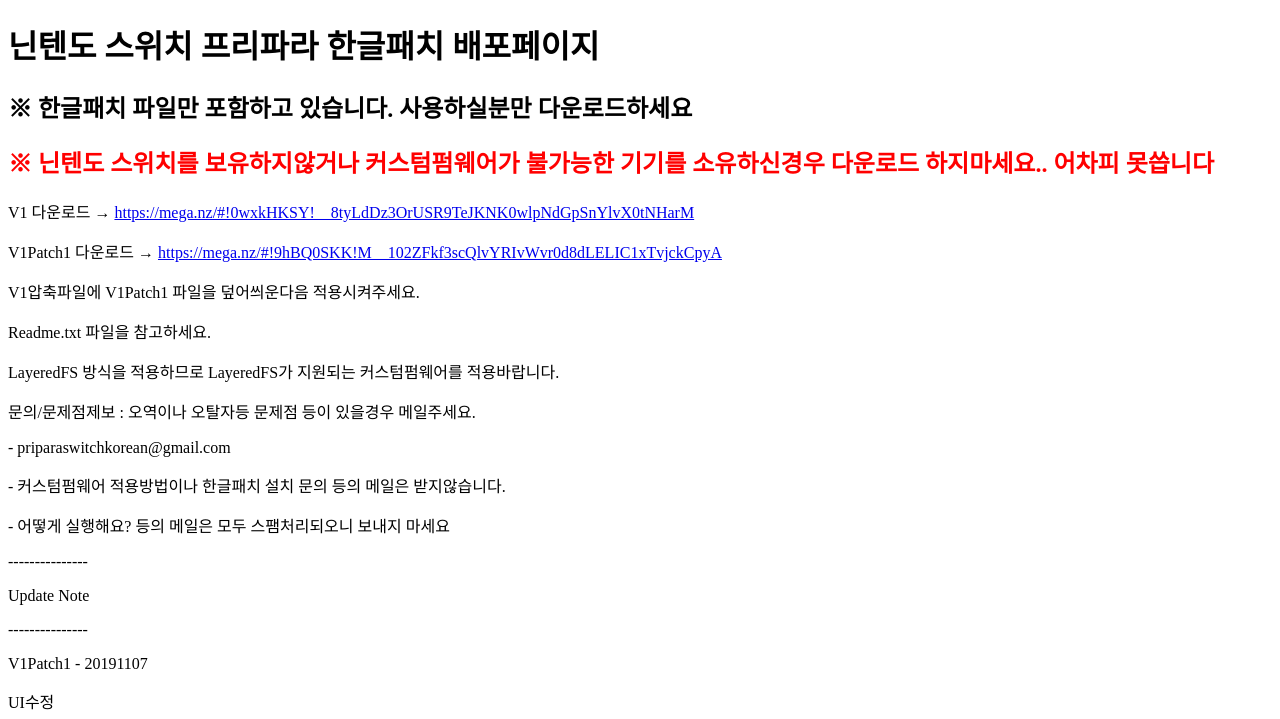
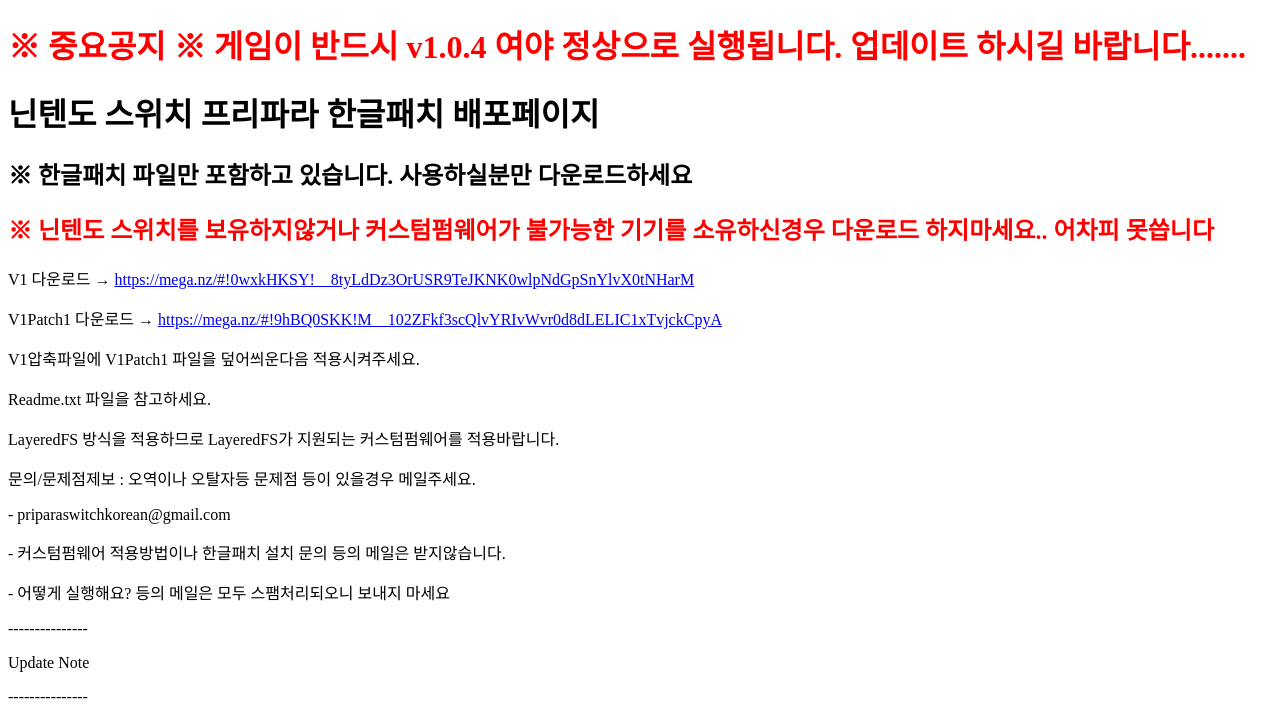
Before and after one commit to priparaSwitch/prismparadise, a plain HTML site: page switch.html in a window 1280 px wide. Shown: the top 719 px of the page. Drawn offline with Linux system fonts and the light colour scheme.

Commit message:
Add files via upload

```diff
--- a/switch.html
+++ b/switch.html
@@ -5,6 +5,7 @@
     </head>
 
     <body>
+		<h1><font color=ff0000>※ 중요공지 ※ 게임이 반드시 v1.0.4 여야 정상으로 실행됩니다. 업데이트 하시길 바랍니다.......</font></h1>
 		<h1>닌텐도 스위치 프리파라 한글패치 배포페이지</h1>
 		<h2>※ 한글패치 파일만 포함하고 있습니다. 사용하실분만 다운로드하세요</h2>
 		<h2><font color=ff0000>※ 닌텐도 스위치를 보유하지않거나 커스텀펌웨어가 불가능한 기기를 소유하신경우 다운로드 하지마세요.. 어차피 못씁니다</font></h2>
```
